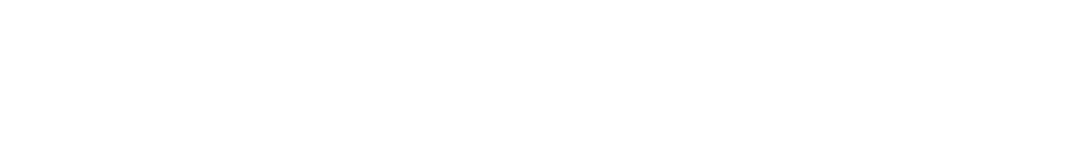
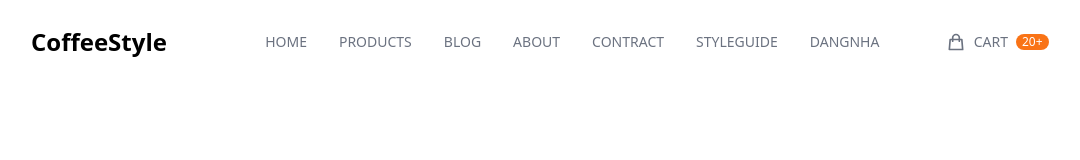
Before and after one commit to dangnha/my-first-tailwind-web, a website: page public/index.html in a window 1280 px wide. Shown: the whole page, without its empty margins (73-1153 px from the left). Drawn offline with Linux system fonts and the light colour scheme.

Commit message:
Add header

```diff
--- a/public/index.html
+++ b/public/index.html
@@ -5,17 +5,63 @@
     <meta charset="UTF-8">
     <meta http-equiv="X-UA-Compatible" content="IE=edge">
     <meta name="viewport" content="width=device-width, initial-scale=1.0">
-    <link href="./output.css" rel="stylesheet">
+    <link href="./output.css" type="text/css" rel="stylesheet">
     <title>TailwindCss Program</title>
 </head>
 
 <body>
-
-    <div id="root">
+    <div>
+        <div class="root max-w-screen-2xl text-base mx-auto px-8 bg-white font-medium">
 
             <!-- Header -->
-        <div id="header">
+            <div class="header py-6 mx-10">
+                <div class="nav flex flex-row justify-between items-center">
+                    <div class="logo basic-2/6 text-center text-2xl font-semibold cursor-pointer px-8">
+                        <a href="#">CoffeeStyle</a>
+                    </div>
 
+                    <div class="menu basis-3/6 ">
+                        <ul class=" flex justify-end gap-8 uppercase text-sm text-gray-500">
+                            <li class="top-menu-item">
+                                <a href="">home</a>
+                            </li>
+                            <li class="top-menu-item">
+                                <a href="">products</a>
+                            </li>
+                            <li class="top-menu-item">
+                                <a href="">blog</a>
+                            </li>
+                            <li class="top-menu-item">
+                                <a href="">about</a>
+                            </li>
+                            <li class="top-menu-item">
+                                <a href="">contract</a>
+                            </li>
+                            <li class="top-menu-item">
+                                <a href="">styleguide</a>
+                            </li>
+                            <li class="top-menu-item">
+                                <a href="https://github.com/dangnha">dangnha</a>
+                            </li>
+                        </ul>
+                    </div>
+
+                    <ul class="cart basis-1/6  text-sm text-gray-500  flex justify-start font-medium uppercase">
+                        <li>
+                            <a href="" class="cart__element top-menu-item flex items-center gap-2">
+                                <svg xmlns="http://www.w3.org/2000/svg" class="tqd-icon" fill="none" viewBox="0 0 24 24" stroke="currentColor" stroke-width="2">
+                                    <path stroke-linecap="round" stroke-linejoin="round" d="M16 11V7a4 4 0 00-8 0v4M5 9h14l1 12H4L5 9z" />
+                                  </svg>
+                                <span>cart</span>
+                                <span class="tqd-badge-circle bg-orange-500 text-white">20+</span>
+                            </a>
+                        </li>
+                    </ul>
+
+                    <!-- <div class="menu-hide">
+
+                    </div> -->
+                </div>
             </div>
 
             <!-- Body page -->
@@ -62,6 +108,7 @@
             </div>
 
         </div>
+    </div>
 </body>
 
 </html>
--- a/src/input.css
+++ b/src/input.css
@@ -1,3 +1,17 @@
 @tailwind base;
 @tailwind components;
 @tailwind utilities;
+
+.top-menu-item {
+    @apply cursor-pointer py-2 hover:text-gray-800 relative after:absolute after:bottom-0
+    after:left-0 after:bg-light-coffee after:h-0.5 after:w-0 hover:after:w-full after:transition-all
+    after:ease-in-out after:duration-300;
+}
+
+.tqd-icon {
+    @apply w-5 h-5 inline-block;
+}
+
+.tqd-badge-circle {
+    @apply text-xs text-center rounded-full px-1.5;
+}
```
Also changed, not shown: public/output.css. Lines whose indentation alone changed are shown as unchanged.
